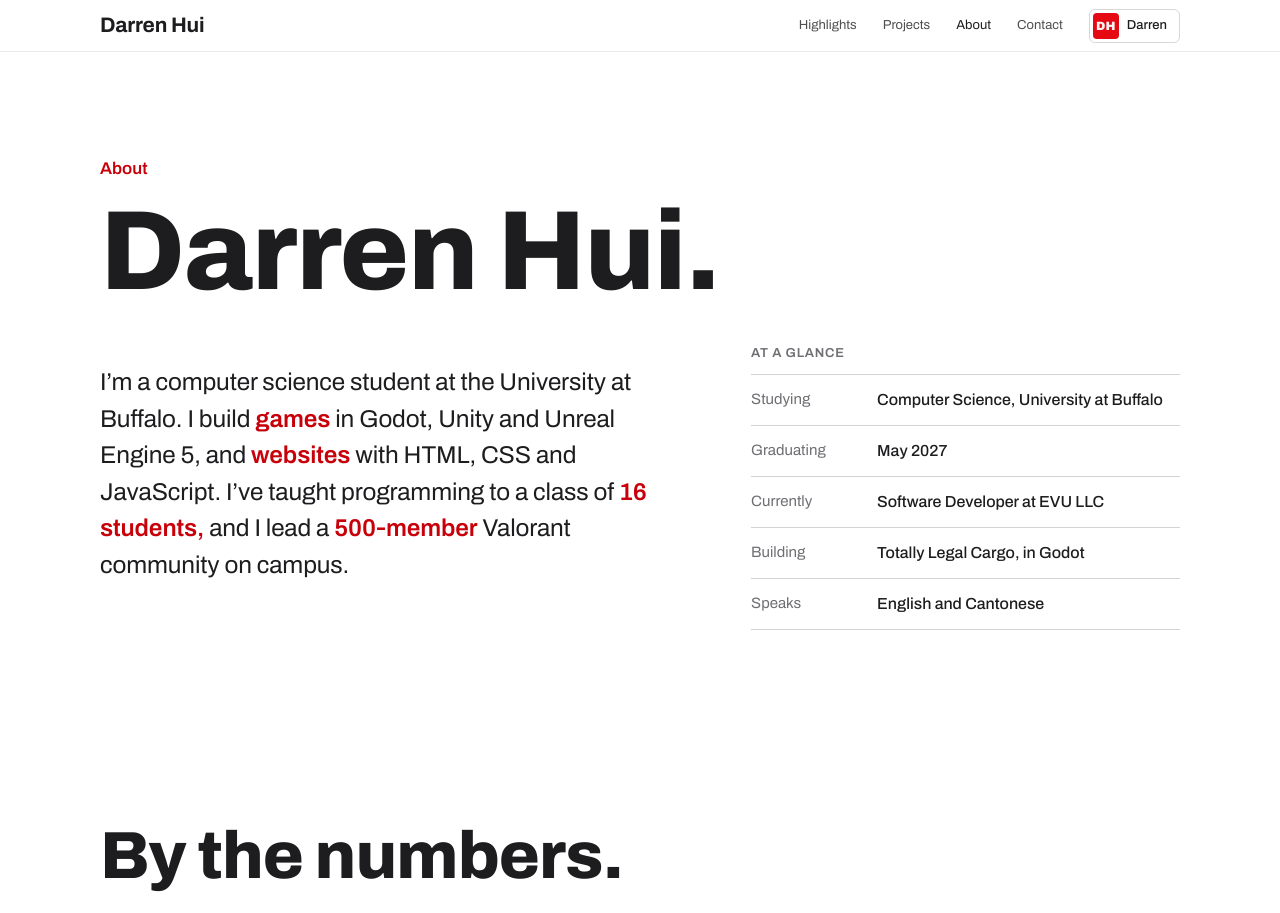
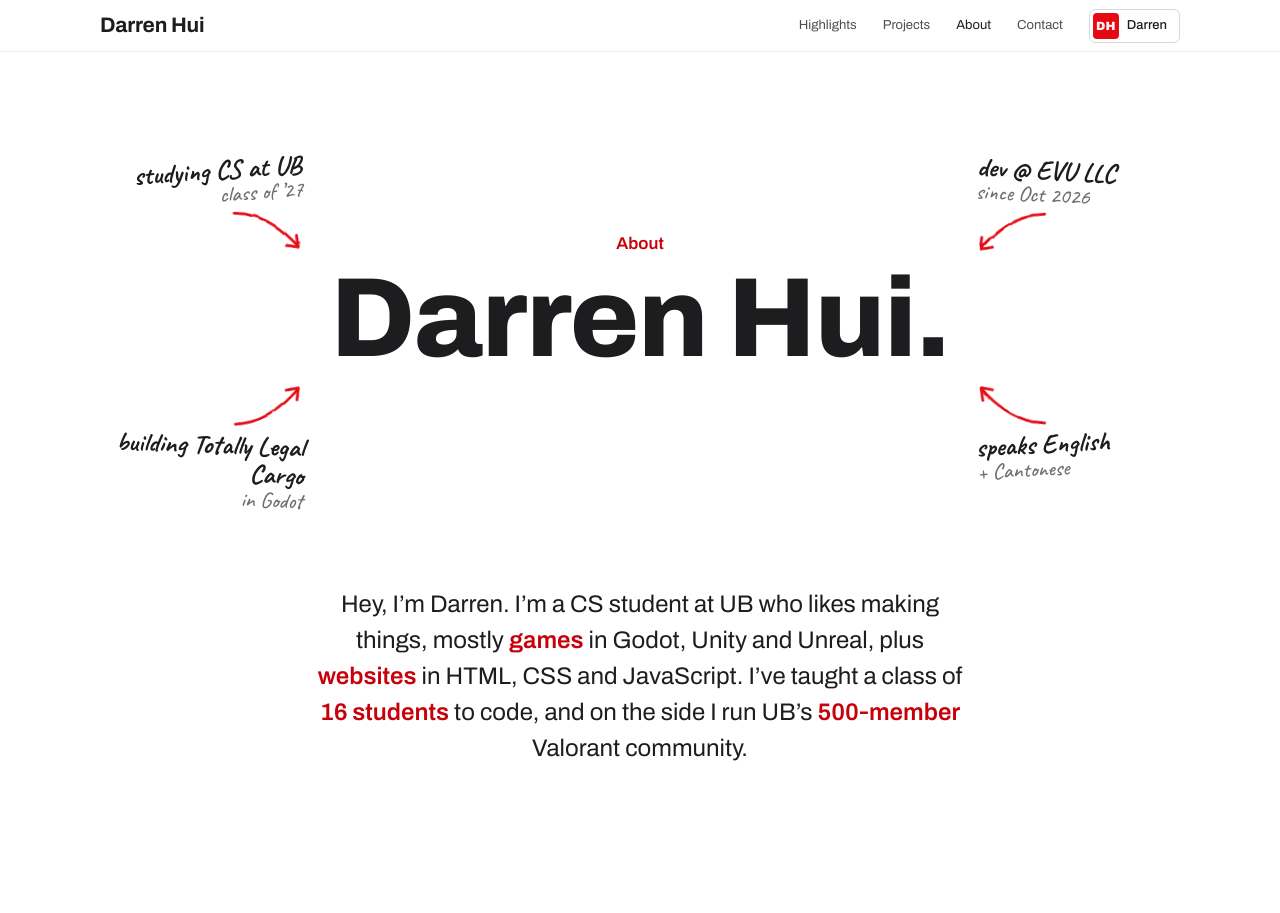
Before and after one commit to riceh80/riceh80.github.io, a plain HTML site: page about.html in a window 1280 px wide. Shown: the top 913 px of the page. Drawn offline with Linux system fonts and the light colour scheme.

Commit message:
About: name with handwritten notes, casual intro
The top of the About page is now the name with four handwritten notes and hand-drawn arrows pointing at it (studying, current job, what's being built, languages), in the same sketch style as the cards, followed by a short first-person intro.

```diff
--- a/about.html
+++ b/about.html
@@ -10,7 +10,7 @@
   <link rel="preconnect" href="https://fonts.googleapis.com">
   <link rel="preconnect" href="https://fonts.gstatic.com" crossorigin>
   <link href="https://fonts.googleapis.com/css2?family=Archivo:wdth,wght@62..125,100..900&family=Caveat:wght@500;700&display=swap" rel="stylesheet">
-  <link rel="stylesheet" href="styles.css?v=28">
+  <link rel="stylesheet" href="styles.css?v=30">
 </head>
 <body class="page-about site-ready">
   <div id="site" class="site">
@@ -37,19 +37,13 @@
 
     <main>
       <section class="a-hero" data-theme="light">
-        <div class="wrap hero-grid" id="heroGrid">
-          <div>
-            <p class="eyebrow">About</p>
-            <h1 class="hero-title" id="aboutName"></h1>
+        <div class="wrap">
+          <!-- your name in the middle, handwritten notes pointing at it from the corners -->
+          <div class="a-sketch" id="aboutSketch">
+            <p class="eyebrow a-eyebrow">About</p>
+            <h1 class="hero-title a-name" id="aboutName"></h1>
           </div>
-          <figure class="hero-photo" id="heroPhoto" hidden></figure>
-        </div>
-        <div class="wrap a-intro">
           <p class="a-story" id="aboutStory"></p>
-          <div class="a-glance" id="aboutGlance">
-            <p class="a-glance-title">At a glance</p>
-            <dl class="a-facts" id="aboutFacts"></dl>
-          </div>
         </div>
       </section>
 
@@ -96,7 +90,7 @@
     </footer>
   </div>
 
-  <script src="data.js?v=28"></script>
-  <script src="script.js?v=28"></script>
+  <script src="data.js?v=30"></script>
+  <script src="script.js?v=30"></script>
 </body>
 </html>
--- a/data.js
+++ b/data.js
@@ -228,16 +228,16 @@ window.SITE = {
       },
 
       about: {
-        // Quick facts shown beside the story at the top of the About page.
-        facts: [
-          ['Studying', 'Computer Science, University at Buffalo'],
-          ['Graduating', 'May 2027'],
-          ['Currently', 'Software Developer at EVU LLC'],
-          ['Building', 'Totally Legal Cargo, in Godot'],
-          ['Speaks', 'English and Cantonese'],
+        // Handwritten notes around your name at the top of the About page
+        // (up to four: top-left, top-right, bottom-left, bottom-right).
+        notes: [
+          ['studying CS at UB', 'class of ’27'],
+          ['dev @ EVU LLC', 'since Oct 2026'],
+          ['building Totally Legal Cargo', 'in Godot'],
+          ['speaks English', '+ Cantonese'],
         ],
         // Words in [[double brackets]] are highlighted in red.
-        story: 'I’m a computer science student at the University at Buffalo. I build [[games]] in Godot, Unity and Unreal Engine 5, and [[websites]] with HTML, CSS and JavaScript. I’ve taught programming to a class of [[16 students,]] and I lead a [[500‑member]] Valorant community on campus.',
+        story: 'Hey, I’m Darren. I’m a CS student at UB who likes making things, mostly [[games]] in Godot, Unity and Unreal, plus [[websites]] in HTML, CSS and JavaScript. I’ve taught a class of [[16 students]] to code, and on the side I run UB’s [[500‑member]] Valorant community.',
         stats: [
           ['500', 'members in the UB Valorant community I lead'],
           ['16', 'students in the Python, ELA and math class I taught'],
--- a/script.js
+++ b/script.js
@@ -828,8 +828,27 @@
       return m ? `<strong>${esc(m[1])}</strong>` : esc(chunk);
     }).join('');
     $('#aboutStory').hidden = !a.story;
-    $('#aboutFacts').innerHTML = (a.facts || []).map(([k, v]) => `<div><dt>${esc(k)}</dt><dd>${esc(v)}</dd></div>`).join('');
-    $('#aboutGlance').hidden = !(a.facts && a.facts.length);
+    // handwritten notes with hand-drawn arrows pointing at the name
+    const ARROWS = {
+      tl: ['M8 6C34 8 58 22 80 50', 'M67 48L80 51L79 37'],
+      tr: ['M82 6C56 8 32 22 10 50', 'M23 48L10 51L11 37'],
+      bl: ['M8 54C34 52 58 38 80 10', 'M67 12L80 9L79 23'],
+      br: ['M82 54C56 52 32 38 10 10', 'M23 12L10 9L11 23'],
+    };
+    const sketch = $('#aboutSketch');
+    $$('.note', sketch).forEach((n) => n.remove());
+    (a.notes || []).slice(0, 4).forEach(([line, sub], i) => {
+      const pos = ['tl', 'tr', 'bl', 'br'][i];
+      const [shaft, head] = ARROWS[pos];
+      sketch.insertAdjacentHTML('beforeend',
+        `<div class="note note-${pos}">` +
+          `<p class="note-text">${esc(line)}${sub ? `<span>${esc(sub)}</span>` : ''}</p>` +
+          `<svg class="note-arrow" viewBox="0 0 90 60" aria-hidden="true"><g filter="url(#boil)">` +
+            `<path class="draw" d="${shaft}" pathLength="1"/><path class="draw" d="${head}" pathLength="1"/>` +
+          `</g></svg>` +
+        `</div>`);
+    });
+    requestAnimationFrame(() => setTimeout(() => sketch.classList.add('drawn'), reduced ? 0 : 250));
     $('#statsSection').hidden = !(a.stats && a.stats.length);
     $('#stats').innerHTML = (a.stats || []).map(([n, c], i) =>
       `<div class="stat reveal" style="--d:${i * 0.06}s"><p class="stat-num">${esc(n)}</p><p class="stat-cap">${esc(c)}</p></div>`).join('');
--- a/styles.css
+++ b/styles.css
@@ -817,30 +817,61 @@ body.sheet-open { overflow: hidden; }
   .gallery-controls .gal-arrow { width: 44px; height: 44px; }
 }
 
-/* ---------- About: story + "at a glance" under the name ---------- */
+/* ---------- About: name with handwritten notes pointing at it ---------- */
 .a-hero { padding-bottom: clamp(80px, 12vh, 130px); }
-.a-intro {
-  display: grid; grid-template-columns: minmax(0, 1.35fr) minmax(0, 1fr);
-  gap: 40px 72px; align-items: start;
-  margin-top: clamp(36px, 5vh, 56px);
+.a-sketch {
+  display: grid;
+  grid-template-columns: 1fr auto 1fr;
+  grid-template-areas: "tl eb tr" ". name ." "bl . br";
+  column-gap: clamp(12px, 2vw, 28px);
+  row-gap: 6px;
+  align-items: center;
 }
+.a-eyebrow { grid-area: eb; justify-self: center; align-self: end; margin: 0 0 4px; }
+.a-name { grid-area: name; text-align: center; white-space: nowrap; }
+.note { display: flex; flex-direction: column; gap: 2px; max-width: 250px; }
+.note-tl { grid-area: tl; justify-self: end; align-self: end; align-items: flex-end; text-align: right; transform: rotate(-4deg); }
+.note-tr { grid-area: tr; justify-self: start; align-self: end; align-items: flex-start; text-align: left; transform: rotate(3deg); }
+.note-bl { grid-area: bl; justify-self: end; align-self: start; align-items: flex-end; text-align: right; transform: rotate(2deg); }
+.note-br { grid-area: br; justify-self: start; align-self: start; align-items: flex-start; text-align: left; transform: rotate(-3deg); }
+.note-bl .note-arrow, .note-br .note-arrow { order: -1; }
+.note-text {
+  font-family: "Caveat", "Comic Sans MS", cursive;
+  font-weight: 700;
+  font-size: clamp(22px, 2.1vw, 29px);
+  line-height: 1.05;
+  color: var(--ink);
+}
+.note-text span { display: block; font-weight: 500; font-size: .82em; color: var(--ink-2); }
+.note-arrow { width: clamp(58px, 6vw, 84px); height: auto; overflow: visible; color: var(--red); }
+.note-arrow path { fill: none; stroke: currentColor; stroke-width: 3.2; stroke-linecap: round; stroke-linejoin: round; }
+.a-sketch .draw { stroke-dasharray: 1; stroke-dashoffset: 1; transition: stroke-dashoffset .9s cubic-bezier(.5, 0, .3, 1); }
+.a-sketch .note-arrow path:last-child { transition-delay: .7s; transition-duration: .3s; }
+.a-sketch.drawn .draw { stroke-dashoffset: 0; }
+.note { opacity: 0; transition: opacity .6s ease; }
+.a-sketch.drawn .note { opacity: 1; }
+.a-sketch.drawn .note-tr { transition-delay: .12s; }
+.a-sketch.drawn .note-bl { transition-delay: .24s; }
+.a-sketch.drawn .note-br { transition-delay: .36s; }
 .a-story {
-  max-width: 600px;
-  font-size: clamp(20px, 1.9vw, 25px);
+  max-width: 660px;
+  margin: clamp(44px, 7vh, 72px) auto 0;
+  text-align: center;
+  font-size: clamp(20px, 1.9vw, 24px);
   line-height: 1.5;
-  letter-spacing: -.005em;
   color: var(--ink);
 }
 .a-story strong { color: var(--red-text); font-weight: 600; }
-.a-glance-title { font-size: 13px; font-weight: 600; letter-spacing: .06em; text-transform: uppercase; color: var(--ink-2); margin-bottom: 10px; }
-.a-facts { border-top: 1px solid var(--line); }
-.a-facts > div { display: grid; grid-template-columns: 110px 1fr; gap: 16px; padding: 13px 0; border-bottom: 1px solid var(--line); }
-.a-facts dt { font-size: 15px; color: var(--ink-2); }
-.a-facts dd { font-size: 16px; font-weight: 500; color: var(--ink); }
-@media (max-width: 834px) {
-  .a-intro { grid-template-columns: 1fr; gap: 36px; }
+@media (max-width: 734px) {
+  .a-sketch {
+    grid-template-columns: 1fr 1fr;
+    grid-template-areas: "eb eb" "tl tr" "name name" "bl br";
+    row-gap: 4px; column-gap: 26px;
+  }
+  .a-eyebrow { margin-bottom: 18px; }
+  .a-name { font-size: clamp(44px, 13vw, 60px); margin: 6px 0; }
+  .note { max-width: none; }
+  .note-text { font-size: 19px; }
+  .note-arrow { width: 50px; }
+  .a-story { font-size: 18px; text-align: left; margin-top: 40px; }
 }
-@media (max-width: 734px) {
-  .a-story { font-size: 19px; }
-  .a-facts > div { grid-template-columns: 100px 1fr; }
-}
```
Also changed, not shown: index.html (+3 -3 lines).
